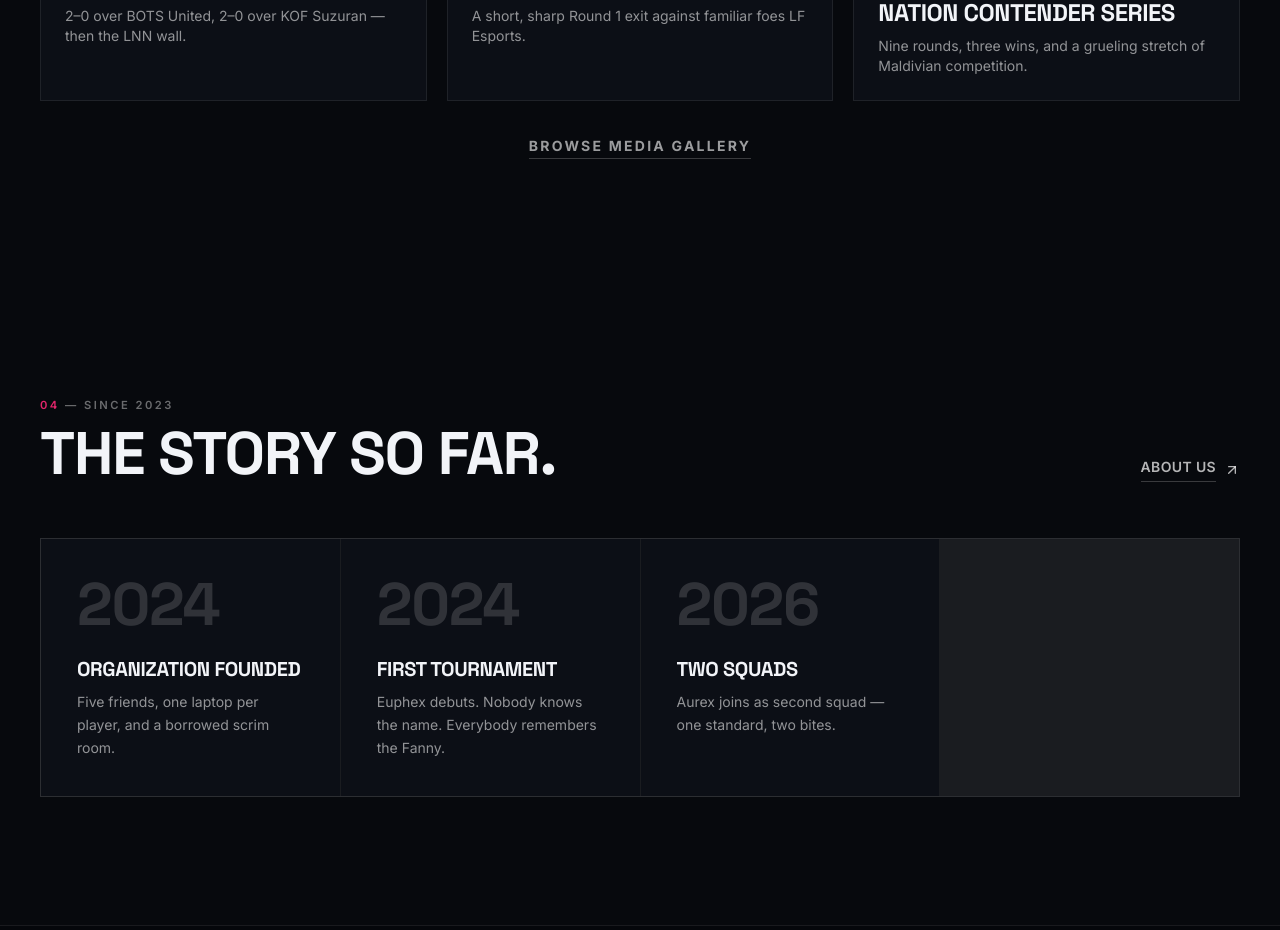
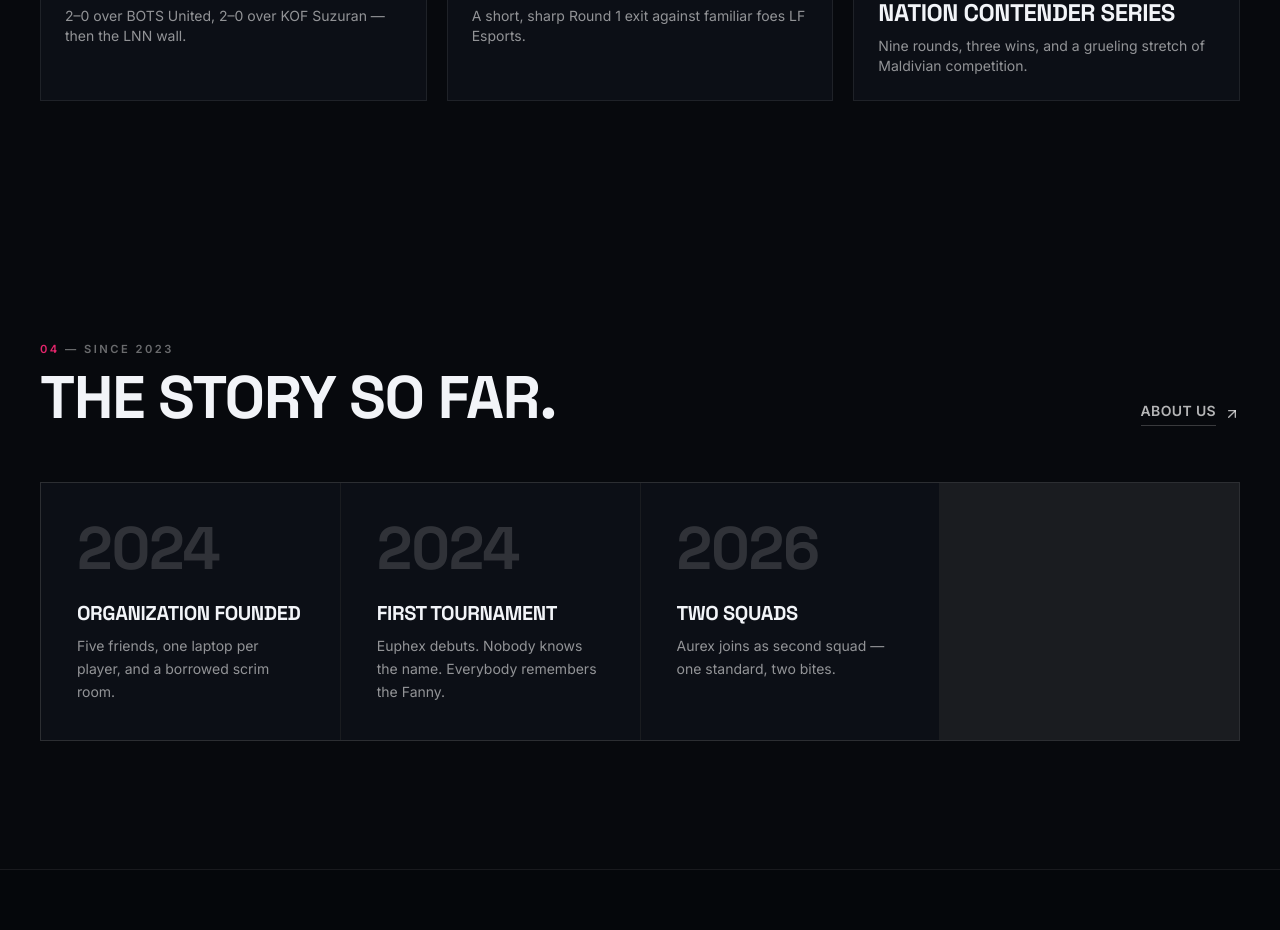
Before and after one commit to nooryoosuf/euphex, a Next.js app: page / in a window 1280 px wide. Shown: the part 5500-6430 px from the top of the page. Built offline with nearby package versions, Linux system fonts and the light colour scheme.

Commit message:
Remove homepage media gallery link

```diff
--- a/src/app/page.tsx
+++ b/src/app/page.tsx
@@ -6,7 +6,6 @@ import { Reveal } from "@/components/ui/Reveal";
 import { NEWS } from "@/data/content";
 import { NewsCard } from "@/components/ui/cards";
 import { CommunityMosaic } from "@/components/home/CommunityMosaic";
-import Link from "next/link";
 
 export default function Home() {
   return (
@@ -52,11 +51,6 @@ export default function Home() {
             <NewsCard key={a.slug} a={a} />
           ))}
         </div>
-        <p className="mt-8 text-center">
-          <Link href="/media" className="text-sm font-bold tracking-[0.16em] uppercase text-white/60 hover:text-white border-b border-white/20 pb-1">
-            Browse media gallery
-          </Link>
-        </p>
       </section>
       <History />
     </>
```
